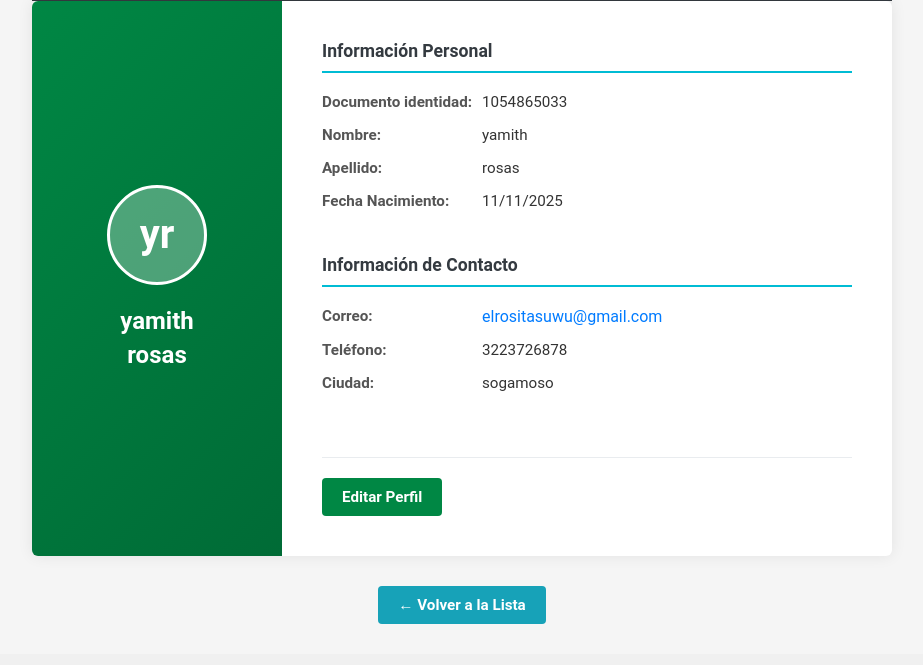
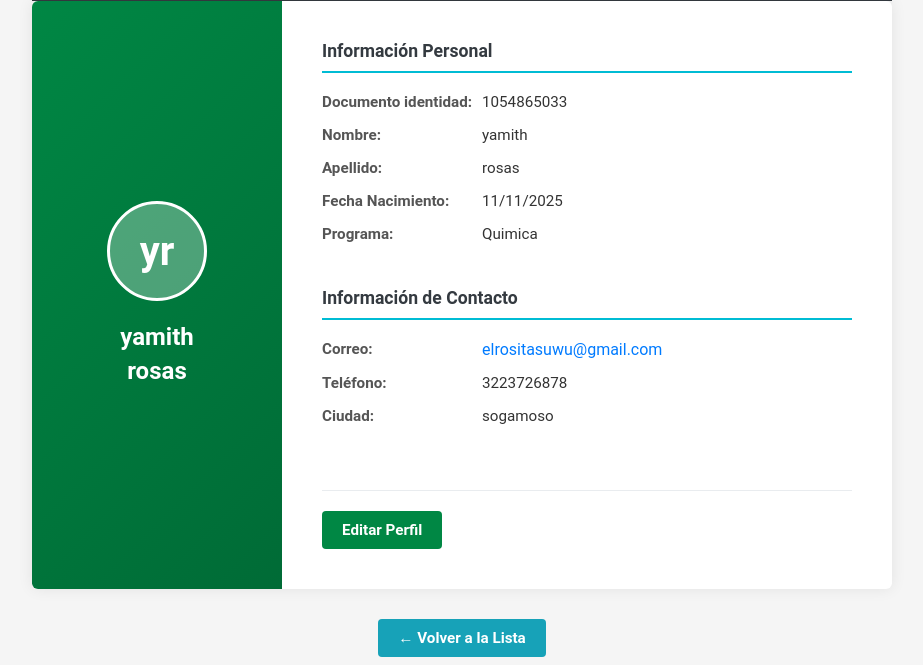
Before and after one commit to daviemye123/SENA_APP, a Django app: page /aprendices/1/ in a window 1280 px wide. Shown: the part 179-844 px from the top of the page, without its empty margins (178-1101 px from the left). Before the commit the page ends 803 px from the top, so only its background shows below. Run offline with Django 5.2, Linux system fonts and the light colour scheme; data comes from the database, SQL or seed files in the repository; both versions use the stored data as it was after the commit.

Commit message:
agrgar programa a la base de datos

```diff
--- a/SENA_APP/aprendices/models.py
+++ b/SENA_APP/aprendices/models.py
@@ -9,6 +9,7 @@ class aprendices(models.Model):
   city = models.CharField(max_length=255)
   date_of_birth = models.DateField()
   address = models.CharField(max_length=255)
+  programa = models.CharField(max_length=255, blank=True, null=True)
 
   def __str__(self):
     return self.firstname
--- a/SENA_APP/aprendices/templates/details.html
+++ b/SENA_APP/aprendices/templates/details.html
@@ -53,7 +53,12 @@
                     <span class="info-label">Fecha Nacimiento:</span>
                     <span class="info-value">{{ aprendices.date_of_birth|date:"d/m/Y" }}</span>
                 </div>
-                {# No hay campo 'Programa' aquí, lo cual coincide con la imagen #}
+                <div class="info-group">
+                    <span class="info-label">Programa:</span>
+                    <span class="info-value">{{ aprendices.programa }}</span>
+                </div>
+
+
             </div>
 
             <div class="info-panel">
```
Also changed, not shown: SENA_APP/aprendices/migrations/0003_aprendices_programa.py (added), SENA_APP/db.sqlite3.
